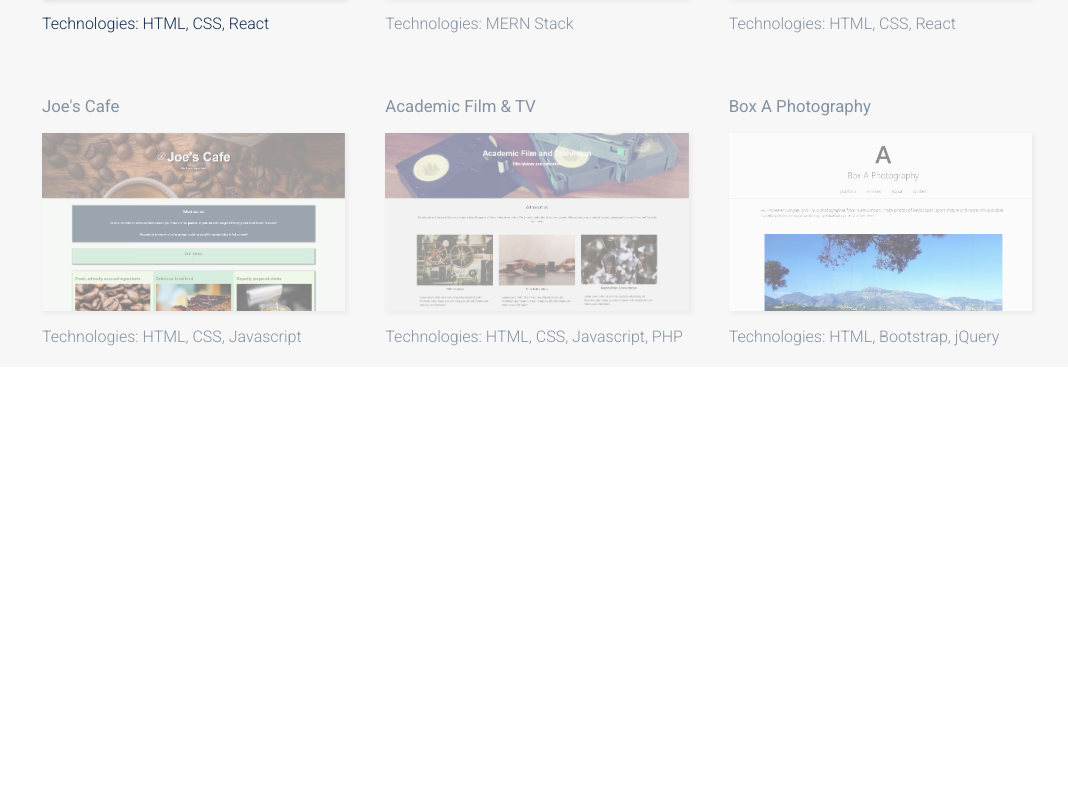
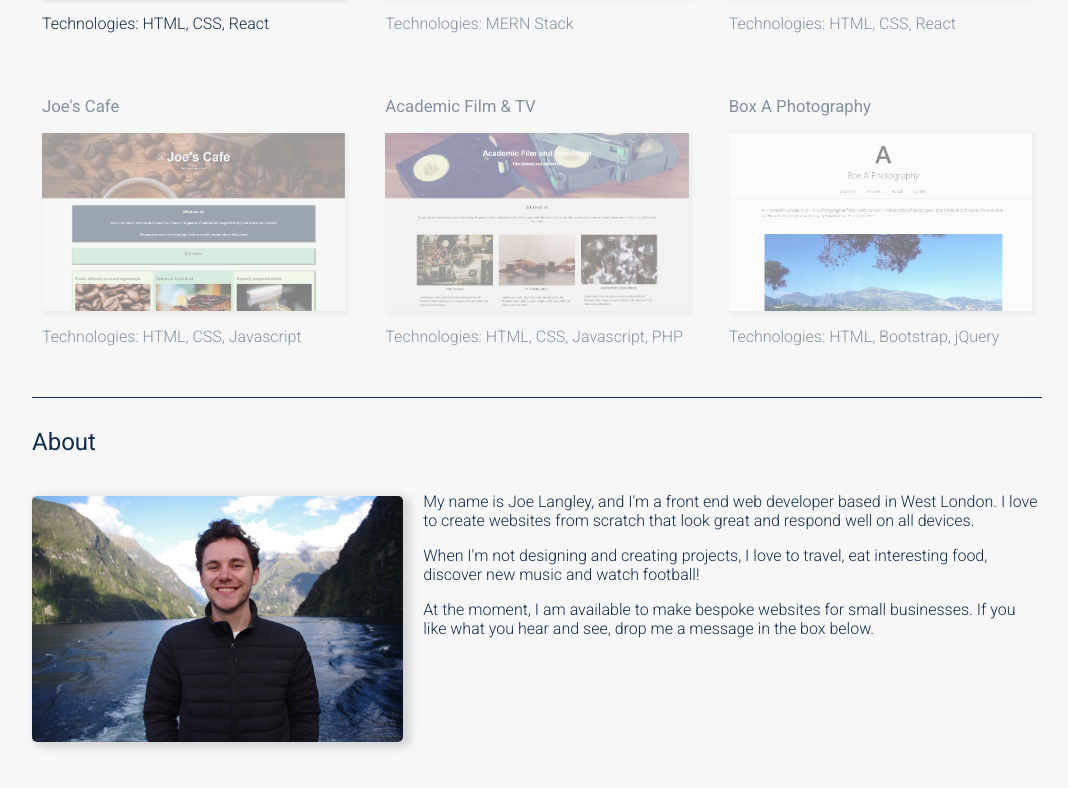
Before and after one commit to JLangley753/joe-react, a React (Create React App) app: page / in a window 1280 px wide. Shown: the part 1417-2205 px from the top of the page, without its empty margins (103-1171 px from the left). Before the commit the page ends 1814 px from the top, so only its background shows below. Built offline with nearby package versions, Linux system fonts and the light colour scheme.

Commit message:
Added About section and styling

```diff
--- a/src/App.js
+++ b/src/App.js
@@ -2,6 +2,7 @@ import React, { Component } from 'react';
 import './App.css';
 import Title from './components/Title/Title';
 import Projects from './components/Projects/Projects';
+import About from './components/About/About';
 
 class App extends Component {
   render() {
@@ -9,6 +10,7 @@ class App extends Component {
       <div className="App">
         <Title />
         <Projects />
+        <About />
       </div>
     );
   }
--- /dev/null
+++ b/src/components/About/About.css
@@ -0,0 +1,84 @@
+/* Core Styles */
+body {
+  background-color: #f7f7f7;
+  color: #112d4e;
+  font-family: 'Roboto', sans-serif;
+  font-weight: 300;
+  padding: 0px;
+  margin: 0px;
+}
+
+.pagebar {
+  border-top: 1px solid #112d4e;
+  padding: 0;
+}
+
+/* Content wrap */
+.content {
+  margin: 20px;
+}
+
+/* About Me section */
+.aboutme img {
+  border-radius: 5px;
+  box-shadow: 5px 3px 10px 2px rgba(0, 0, 0, 0.15);
+  width: 100%;
+}
+
+.aboutme p {}
+
+.aboutme {
+  position: relative;
+  min-height: 200px;
+}
+
+@media (min-width: 768px) {
+
+  /* Content wrap media queries */
+  .content {
+    margin: 30px auto;
+    width: 730px;
+  }
+
+  /* About me section media queries */
+  .aboutmewrap {
+    display: flex;
+    justify-content: center;
+  }
+
+  .aboutmesection {
+    display: grid;
+    grid-template-columns: 3fr 5fr;
+    grid-column-gap: 20px;
+  }
+
+  .aboutmeimg {
+    margin: 20px 0;
+  }
+
+  .aboutme img {
+    margin: 0 auto;
+    min-width: 270px;
+    max-width: 735px;
+  }
+
+  .aboutme p {
+    max-width: 735px;
+  }
+}
+
+@media (min-width: 1200px) {
+  .content {
+    margin: 30px auto;
+    width: 1010px;
+  }
+
+  .aboutme img {
+    margin: 0 auto;
+    max-width: 1000px;
+  }
+
+  .aboutme p {
+    max-width: 1000px;
+  }
+}
--- /dev/null
+++ b/src/components/About/About.js
@@ -0,0 +1,29 @@
+import React, {Component} from 'react';
+import './About.css';
+import joe from '../../img/me.JPG';
+
+class About extends Component {
+  render() {
+    return (<div className="about-section">
+      <div className="pagebar content"></div>
+      <section className="aboutme content" id="aboutme">
+        <h2>About</h2>
+        <div className="aboutmewrap">
+          <div className="aboutmesection">
+            <div className="aboutmeimg">
+              <img src={joe} alt="A big picture of Joe"/>
+            </div>
+            <div className="aboutmetxt">
+              <p>My name is Joe Langley, and I'm a front end web developer based in West London. I love to create websites from scratch that look great and respond well on all devices.</p>
+              <p>When I'm not designing and creating projects, I love to travel, eat interesting food, discover new music and watch football!</p>
+              <p>At the moment, I am available to make bespoke websites for small businesses. If you like what you hear and see, drop me a message in the box below.</p>
+            </div>
+          </div>
+        </div>
+      </section>
+    </div>)
+  }
+
+}
+
+export default About;
```
